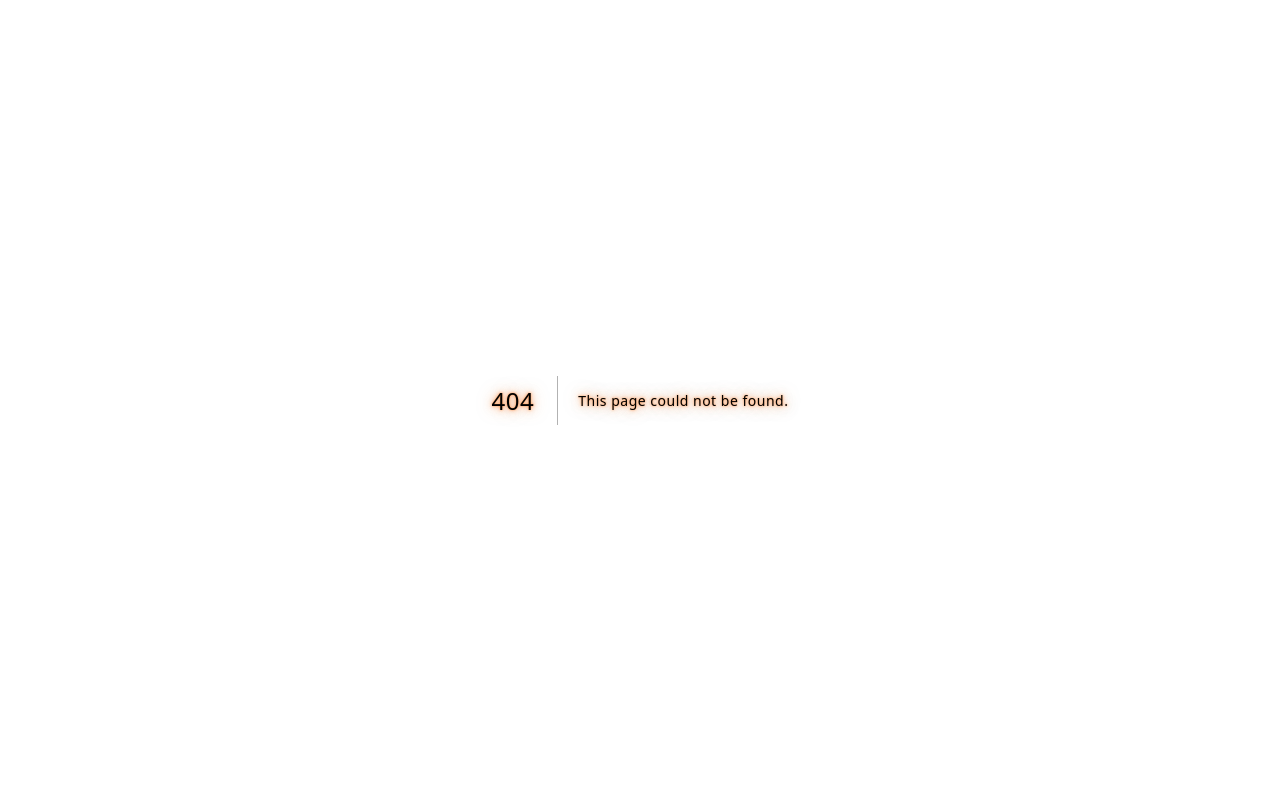
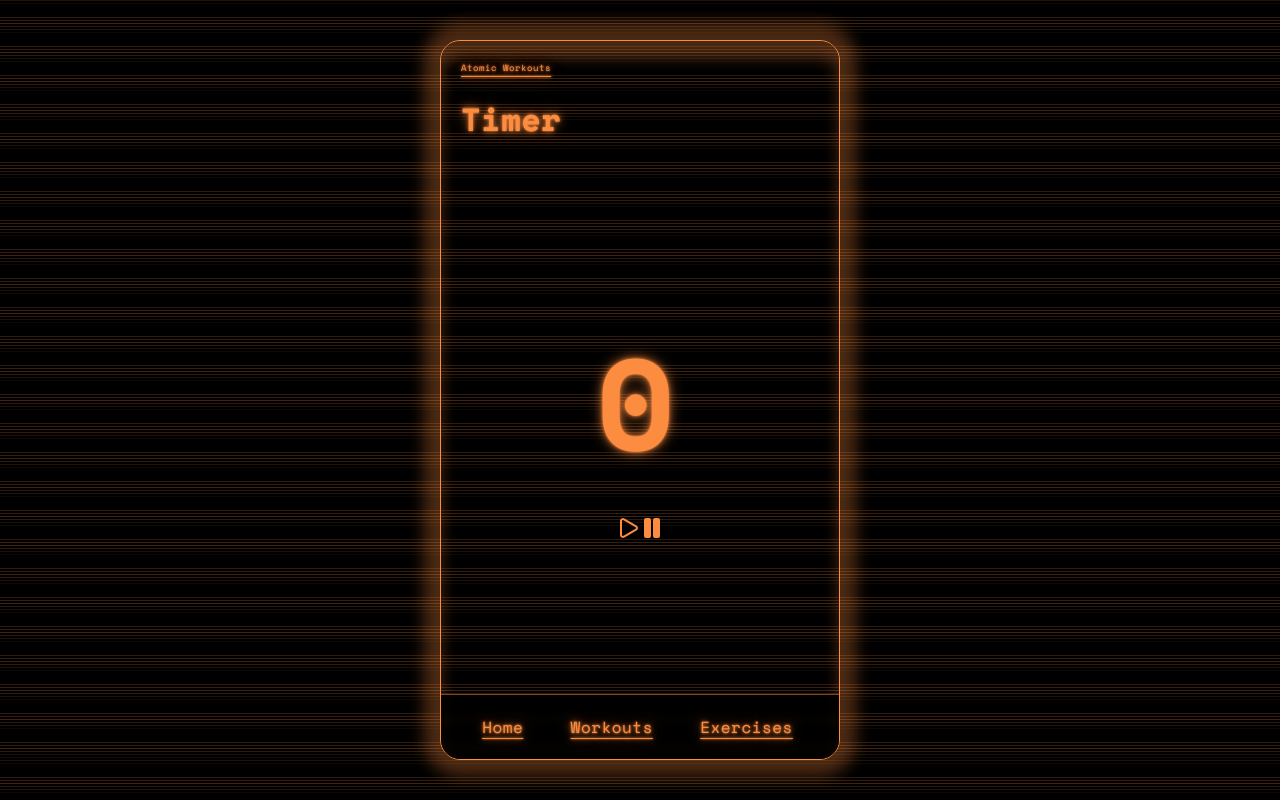
Before and after one commit to jakobm101/capstone-atomicworkouts, a Next.js app: page /timer in a window 1280 px wide. Before the commit this address had no page. Built offline with nearby package versions, Linux system fonts and the light colour scheme.

Commit message:
timer functional

```diff
--- a/components/WorkoutForm.jsx
+++ b/components/WorkoutForm.jsx
@@ -221,4 +221,9 @@ const StyledDelete = styled.button`
   right: 4px;
   border: none;
   box-shadow: none;
+  cursor: pointer;
+  &:hover {
+    border: none;
+    box-shadow: none;
+  }
 `;
--- /dev/null
+++ b/pages/timer.jsx
@@ -0,0 +1,67 @@
+import Layout from "@/components/Layout";
+import { Pause, Play } from "lucide-react";
+import { useEffect, useState } from "react";
+import styled from "styled-components";
+
+export default function Timer() {
+  const pauseTime = 3;
+  const [timer, setTimer] = useState(pauseTime);
+  const [isRunning, setIsRunning] = useState(true);
+
+  useEffect(() => {
+    if (timer <= 0 && !isRunning) {
+      setTimer(pauseTime);
+      setIsRunning(!isRunning);
+    }
+    if (timer <= 0 || !isRunning) return;
+
+    const interval = setInterval(() => setTimer((prev) => prev - 1), 1000);
+    return () => clearInterval(interval);
+  }, [timer, isRunning]);
+
+  return (
+    <Layout>
+      <h1>Timer</h1>
+      <TimeWrapper>
+        <TimeDisplay>{timer}</TimeDisplay>
+        <StyledPlayPause type="button" onClick={() => setIsRunning(!isRunning)}>
+          <Play
+            fill={
+              isRunning && timer > 0 ? "var(--color-orange-10)" : "transparent"
+            }
+          />
+          <Pause
+            fill={
+              !isRunning || timer === 0
+                ? "var(--color-orange-10)"
+                : "transparent"
+            }
+          />
+        </StyledPlayPause>
+      </TimeWrapper>
+    </Layout>
+  );
+}
+
+const StyledPlayPause = styled.button`
+  border: none;
+  box-shadow: none;
+  cursor: pointer;
+  &:hover {
+    border: none;
+    box-shadow: none;
+  }
+`;
+
+const TimeWrapper = styled.div`
+  display: flex;
+  flex-flow: column wrap;
+  justify-content: center;
+  align-items: center;
+  height: 100%;
+  padding-bottom: 64px;
+`;
+
+const TimeDisplay = styled.h2`
+  font-size: 128px;
+`;
```
